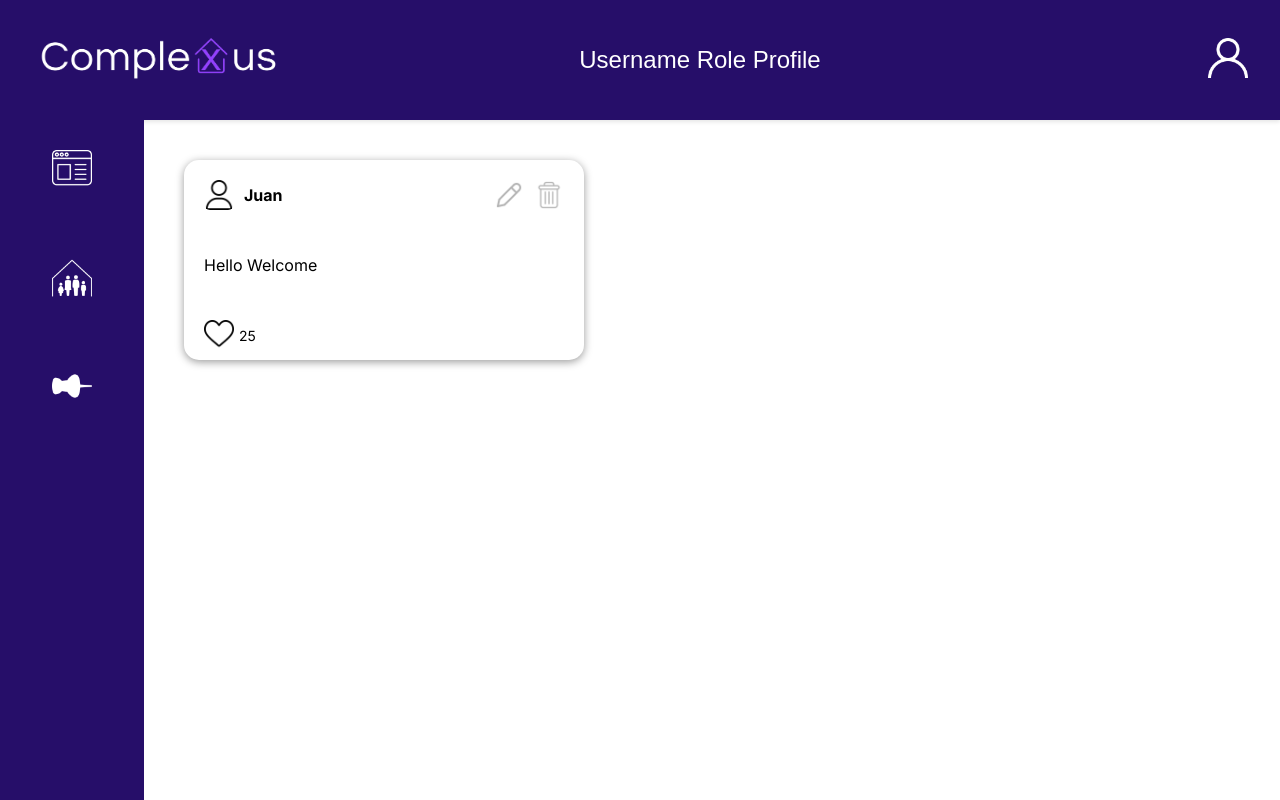
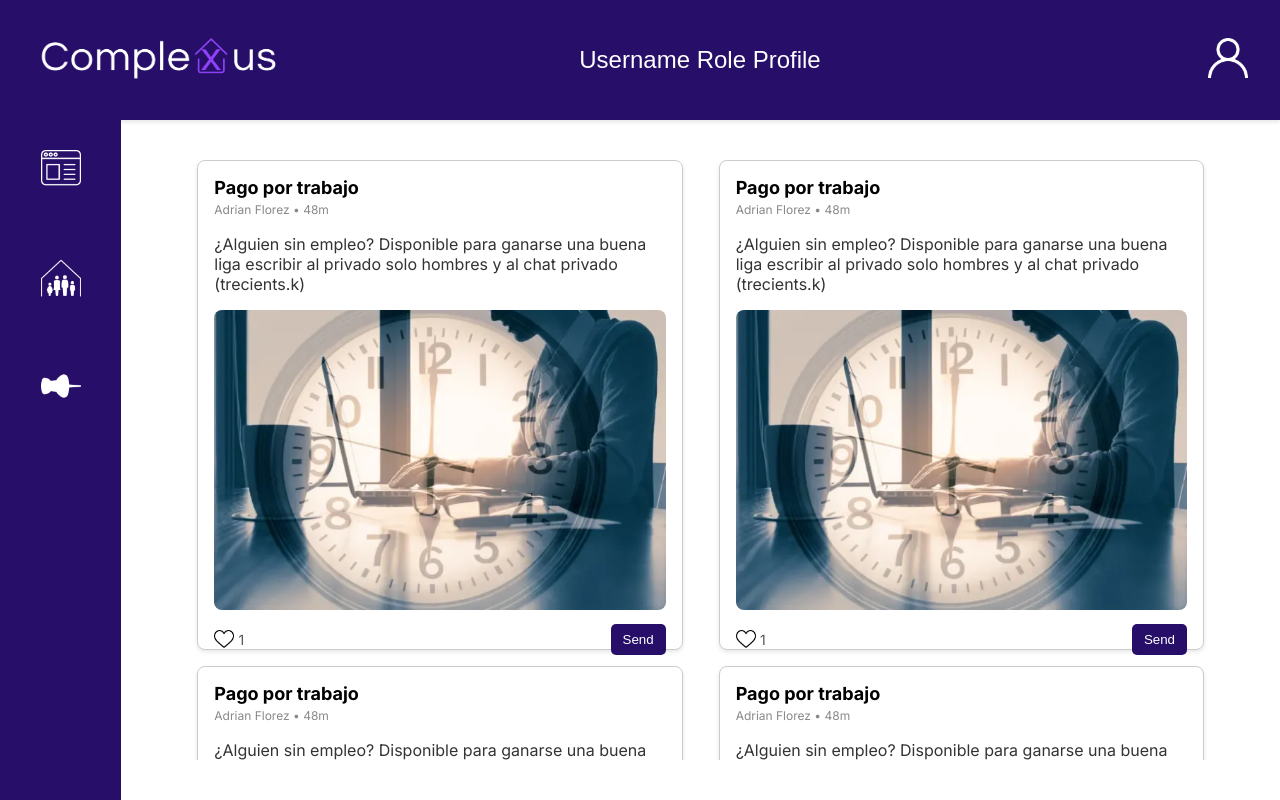
Before and after one commit to JuanAmezquitaAgredo/complexus_frontend, a Next.js app: page /admin in a window 1280 px wide. Built offline with nearby package versions, Linux system fonts and the light colour scheme.

Commit message:
feat: add PostCard component and its styles

```diff
--- a/app/admin/page.tsx
+++ b/app/admin/page.tsx
@@ -12,7 +12,35 @@ const adminPage = () => {
         <div className={styles.container}>
             <Sidebar />
             <div className={styles.posts}>
-              <PostCard userName='Juan' message='Hello Welcome' likes={25}/>
+              <PostCard title="Pago por trabajo"
+                user="Adrian Florez"
+                timePosted="48m"
+                description="¿Alguien sin empleo? Disponible para ganarse una buena liga escribir al privado solo hombres y al chat privado (trecients.k)"
+                likes={1}
+                comments={4}
+                />
+                <PostCard title="Pago por trabajo"
+                user="Adrian Florez"
+                timePosted="48m"
+                description="¿Alguien sin empleo? Disponible para ganarse una buena liga escribir al privado solo hombres y al chat privado (trecients.k)"
+                likes={1}
+                comments={4}
+                />
+                <PostCard title="Pago por trabajo"
+                user="Adrian Florez"
+                timePosted="48m"
+                description="¿Alguien sin empleo? Disponible para ganarse una buena liga escribir al privado solo hombres y al chat privado (trecients.k)"
+                likes={1}
+                comments={4}
+                />
+                <PostCard title="Pago por trabajo"
+                user="Adrian Florez"
+                timePosted="48m"
+                description="¿Alguien sin empleo? Disponible para ganarse una buena liga escribir al privado solo hombres y al chat privado (trecients.k)"
+                likes={1}
+                comments={4}
+                />
+
             </div>
         </div>
     </main>
--- a/app/admin/styles.module.css
+++ b/app/admin/styles.module.css
@@ -3,5 +3,31 @@
     height: 150px;
 }
 .posts{
+    display: flex;
+    flex-wrap: wrap;
+    justify-content: space-evenly;
+    width: 100%;
     margin: 40px;
+    height: 75vh;
+    overflow: scroll;
+    overflow-x: hidden;
 }
+
+.posts::-webkit-scrollbar {
+    width: 10px; /* Ancho de la barra */
+  }
+
+  .posts::-webkit-scrollbar-track {
+    background: transparent; /* Color del fondo de la barra */
+    border-radius: 10px; /* Redondeo del fondo de la barra */
+  }
+
+  .posts::-webkit-scrollbar-thumb {
+    background-color: #260e69; /* Color del deslizador */
+    border-radius: 10px; /* Redondeo del deslizador */
+    border: 2px solid #260e69; /* Borde del deslizador */
+  }
+
+  .posts::-webkit-scrollbar-thumb:hover {
+    background-color: #6c30cc; /* Color del deslizador cuando se pasa el ratón por encima */
+  }
--- a/app/components/postcard/PostCard.module.css
+++ b/app/components/postcard/PostCard.module.css
@@ -1,64 +1,77 @@
+/* styles/JobCard.module.css */
 .card {
-  display: flex;
-  flex-direction: column;
-    width: 400px;
-    height: 200px;
-    padding: 20px;
-    border-radius: 15px;
-    background-color: white;
-    box-shadow: 0 2px 8px rgba(0, 0, 0, 0.4);
-    position: relative;
-    gap: 30px
-    ;
+  width: 45%;
+  height: 490px;
+  border: 1px solid #ccc;
+  border-radius: 8px;
+  padding: 16px;
+  background-color: #fff;
+  box-shadow: 0 2px 4px rgba(0, 0, 0, 0.1);
+  margin-bottom: 16px;
 }
 
-  .header {
+.follow{
+  width: 20px;
+  cursor: pointer;
+}
+
+.cardHeader {
   display: flex;
   justify-content: space-between;
   align-items: center;
 }
 
-  .userInfo {
-    display: flex;
-    align-items: center;
-
+.userInfo h3 {
+  font-size: 18px;
+  margin: 0;
 }
 
-  .avatar {
-    width: 30px;
-    height: 30px;
-    border-radius: 20%;
-    margin-right: 10px;
+.userInfo span {
+  font-size: 12px;
+  color: #888;
 }
 
-  .userName {
-    font-weight: bold;
+.cardContent {
+  margin: 16px 0;
 }
 
-  .actions {
-    display: flex;
-    gap: 10px;
+.cardContent p {
+  font-size: 16px;
+  color: #333;
 }
 
-  .icon {
-    width: 30px;
+.cardActions {
+  display: flex;
+  justify-content: space-between;
+  align-items: center;
+}
+
+.likes, .comments {
+  font-size: 14px;
+  color: #555;
+}
+
+
+.sendBtn {
+  background-color: #260e69;
+  color: #fff;
+  border: none;
+  border-radius: 5px;
+  padding: 8px 12px;
   cursor: pointer;
 }
 
-  .message {
-    margin: 15px 0;
+.followc{
+  display: flex;
+  align-items: center;
+  justify-content: space-between;
+  width: 30px;
 }
 
-  .footer {
-    display: flex;
-    align-items: center;
+.image{
+  width: 100%;
+  border-radius: 8px;
+  height: 300px;
+  margin-right: 10px;
+  margin-bottom: 10px;
 }
-
-  .footer img {
-    width: 30px;
-    margin-right: 5px;
-  }
-
-  .footer span {
-    font-size: 14px;
-  }
--- a/app/components/postcard/PostCard.tsx
+++ b/app/components/postcard/PostCard.tsx
@@ -1,32 +1,36 @@
-'use client'
+'use client';
 import React from 'react';
 import styles from './PostCard.module.css';
 
-interface PostCardProps {
-  userName: string;
-  message: string;
+interface JobCardProps {
+  title: string;
+  user: string;
+  timePosted: string;
+  description: string;
   likes: number;
+  comments: number;
 }
 
-const PostCard: React.FC<PostCardProps> = ({ userName, message, likes }) => {
+const PostCard: React.FC<JobCardProps> = ({ title, user, timePosted, description, likes, comments }) => {
   return (
     <div className={styles.card}>
-      <div className={styles.header}>
+      <div className={styles.cardHeader}>
         <div className={styles.userInfo}>
-          <img className={styles.avatar} src="/user-card.png" alt="User Avatar" />
-          <span className={styles.userName}>{userName}</span>
-        </div>
-        <div className={styles.actions}>
-          <img className={styles.icon} src="/edit.png" alt="Edit Icon" />
-          <img className={styles.icon} src="/delete.png" alt="Delete Icon" />
+          <h3>{title}</h3>
+          <span>{user} • {timePosted}</span>
         </div>
       </div>
-      <div className={styles.message}>
-        <p>{message}</p>
+      <div className={styles.cardContent}>
+        <p>{description}</p>
       </div>
-      <div className={styles.footer}>
-        <img className={styles.icon} src="/heart.png" alt="Heart Icon" />
-        <span>{likes}</span>
+      <div className={styles.containerImage}>
+        <img className={styles.image} src="/post1.webp" alt="" />
+      </div>
+      <div className={styles.cardActions}>
+        <div className={styles.likes}>
+          <span className={styles.followc}><img className={styles.follow} src="/heart.png" alt="" /> {likes}</span>
+        </div>
+        <button className={styles.sendBtn}>Send</button>
       </div>
     </div>
   );
```
Also changed, not shown: app/globals.css (line endings or trailing spaces), public/post1.webp (added). Lines whose indentation alone changed are shown as unchanged.
